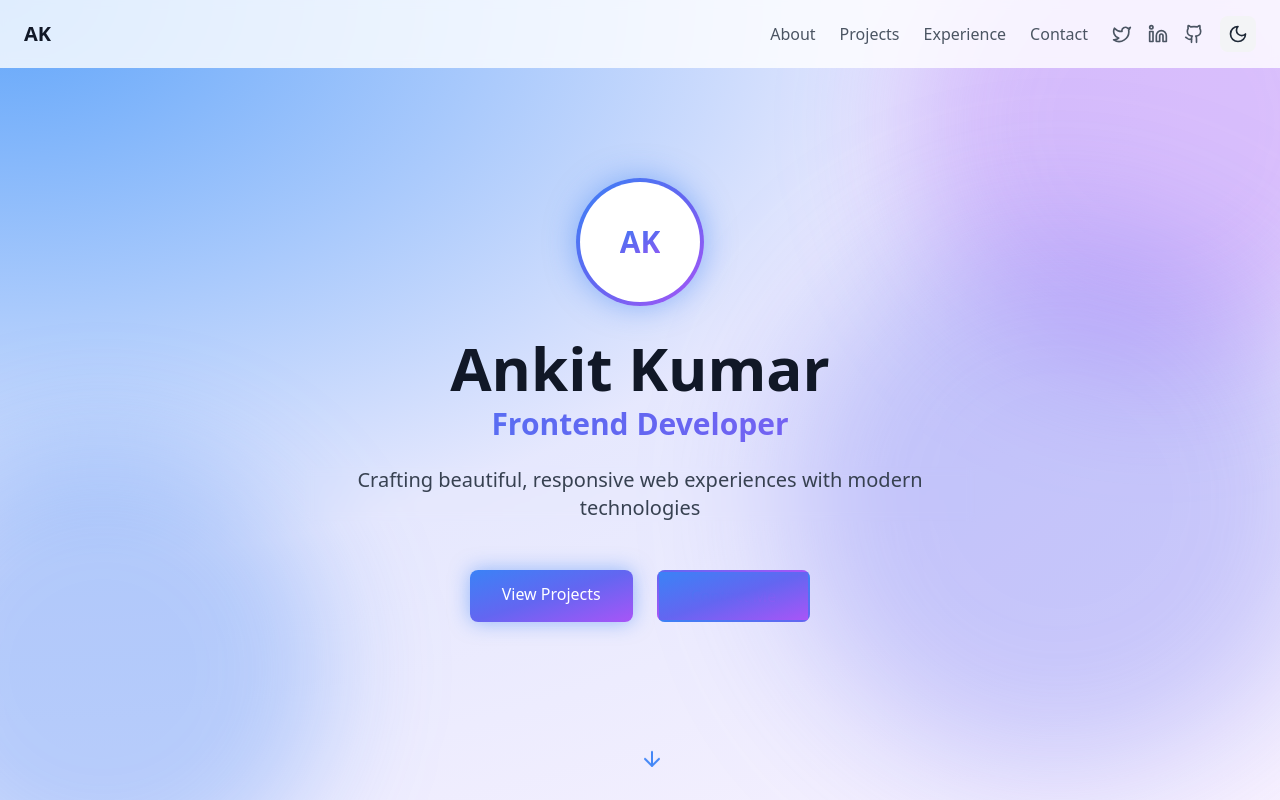
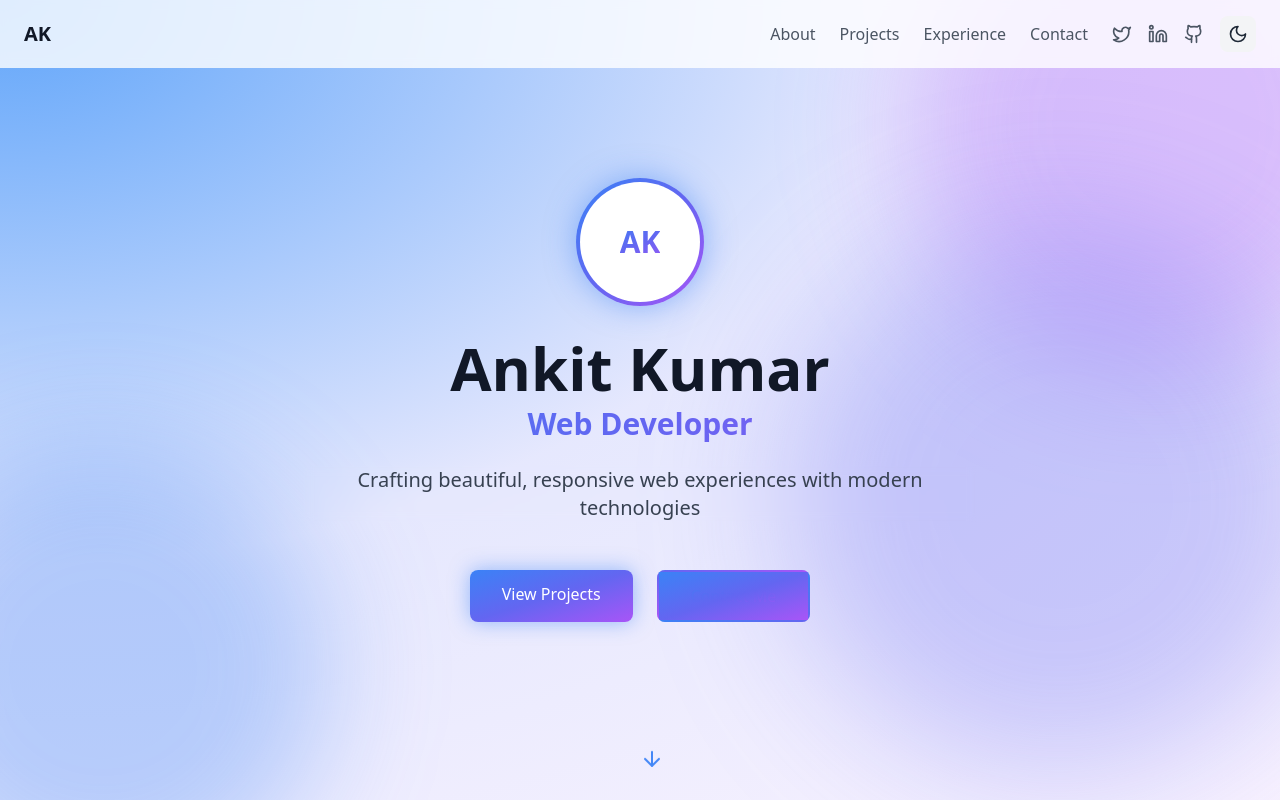
Before and after one commit to UnrealAnkit/portfolio, a React (Vite) app: page / in a window 1280 px wide. Shown: the top 800 px of the page. Built offline with nearby package versions, Linux system fonts and the light colour scheme; a web font is replaced by a local one.

Commit message:
Update Hero component to change title from 'Frontend Developer' to 'Web Developer' for improved clarity.

```diff
--- a/src/components/Hero.tsx
+++ b/src/components/Hero.tsx
@@ -51,7 +51,7 @@ export default function Hero() {
               ease: "linear"
             }}
           >
-            Frontend Developer
+            Web Developer
           </motion.span>
         </motion.h1>
 
```
